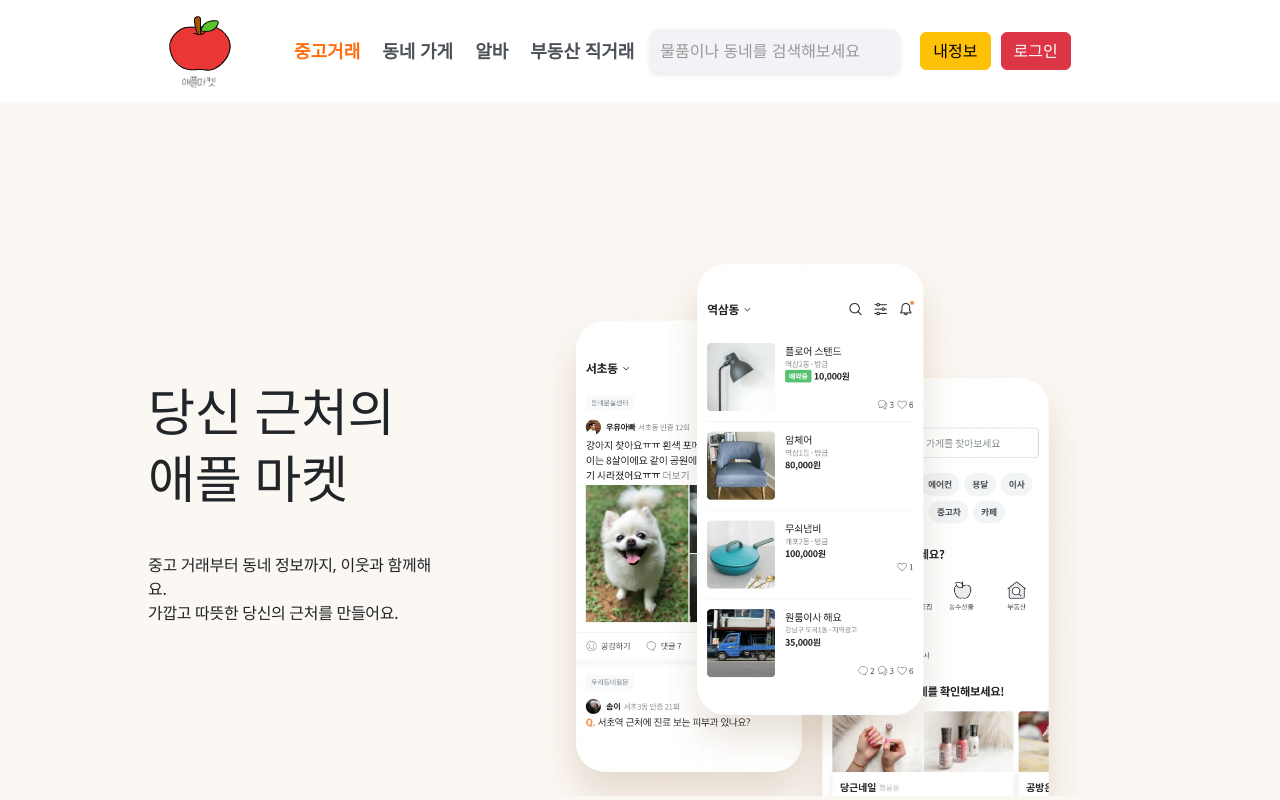
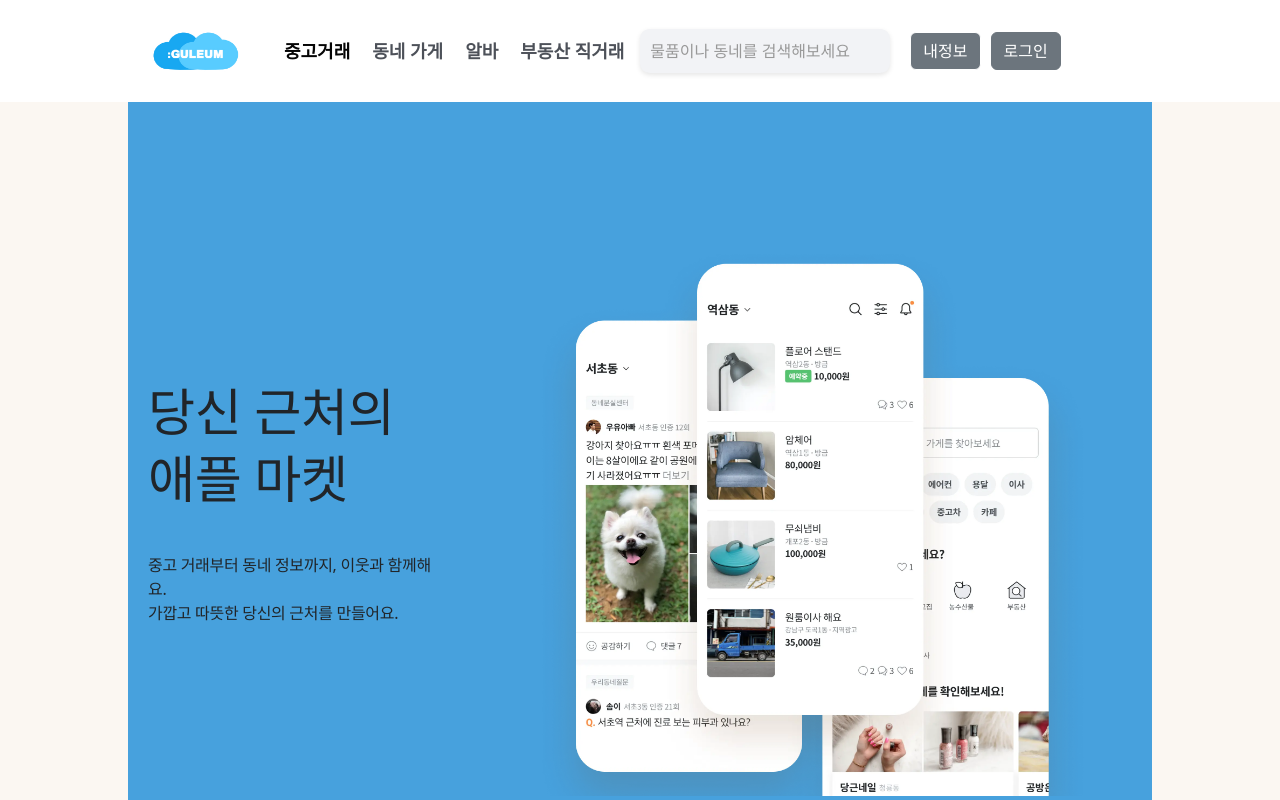
Before and after one commit to f-lab-leekc3813/cloud-team, a React (Create React App) app in the folder front/: page / in a window 1280 px wide. Shown: the top 800 px of the page. Built offline with nearby package versions, Linux system fonts and the light colour scheme.

Commit message:
2023-07-18

```diff
--- a/front/src/component/EstateBody/Content1.module.css
+++ b/front/src/component/EstateBody/Content1.module.css
@@ -3,7 +3,7 @@
         height: 19.6875rem;
         position: relative;
         width: 100%;
-        background: #d2edfa;
+        background: #CDFCF6;
         overflow: hidden;
         display: block;
     }
--- a/front/src/component/Header.js
+++ b/front/src/component/Header.js
@@ -21,7 +21,7 @@ function Header () {
         <div className = {classes.header}>
             <div className = {classes.header_wrap}>
                 <div className = {classes.header_content}>
-                    <img src='images/logo.png' alt='로고' />
+                    <img className={classes.header_image} src='/images/cloudlogo.jpg' alt='로고' />
                 </div>
                     <Link to = '/' className = {classes.header_content}>
                         <button className={classes.header_menu_selected} >중고거래</button>
@@ -39,7 +39,7 @@ function Header () {
                 <div className = {classes.header_content}>
                     <form className={classes.header_form}>
                          <input className={classes.search_input} type="text" placeholder="물품이나 동네를 검색해보세요" />
-                         <Button onClick={loginHandler} variant="warning" style={{marginRight : '10px'}}>내정보</Button>
+                         <Button className={classes.my_page} onClick={loginHandler} variant="warning" style={{marginRight : '10px'}}>내정보</Button>
                     </form>
                     <LoginButton  />
                 </div>
--- a/front/src/component/Header.module.css
+++ b/front/src/component/Header.module.css
@@ -24,8 +24,12 @@
     text-decoration: none;
 }
 
+.header_image{
+    width:140px;
+    height:130px;
+}
 .header_menu_selected {
-    color: #ff6f0f;
+    color: #050505;
 	font-style: normal;
 	font-weight: 700;
 	font-size:large;
@@ -79,3 +83,21 @@
     cursor: pointer;
     margin-left: 50px;
 }
+
+
+.my_page{
+    --bs-btn-color: #fff;
+    --bs-btn-bg: #6c757d;
+    --bs-btn-border-color: #fff;
+    --bs-btn-hover-color: #fff;
+    --bs-btn-hover-bg: #5c636a;
+    --bs-btn-hover-border-color: #fff;
+    --bs-btn-focus-shadow-rgb: 217,164,6;
+    --bs-btn-active-color: #000;
+    --bs-btn-active-bg: #5c636a;
+    --bs-btn-active-border-color: #5c636a;
+    --bs-btn-active-shadow: inset 0 3px 5px rgba(0, 0, 0, 0.125);
+    --bs-btn-disabled-color: #000;
+    --bs-btn-disabled-bg: #5c636a;
+    --bs-btn-disabled-border-color: #5c636a;
+}
--- a/front/src/component/HomeBody/Content1.module.css
+++ b/front/src/component/HomeBody/Content1.module.css
@@ -16,6 +16,7 @@
 .content1_wrap {
     padding: 20px;
     width: 100%;
+    background-color: #47a1dd;
 }
 
 .big {
--- a/front/src/component/HomeBody/Content2.module.css
+++ b/front/src/component/HomeBody/Content2.module.css
@@ -1,7 +1,7 @@
 .content2 {
     height: 700px;
     width: 100%;
-    background-color: white;
+    background-color: #EA8FEA;
     display: flex;
     justify-content: center;
 }
@@ -15,6 +15,7 @@
 .content2_wrap {
     padding: 20px;
     width: 100%;
+    background-color: #BCCEF8;
 }
 
 .mountain_img{
--- a/front/src/component/LoginButton.js
+++ b/front/src/component/LoginButton.js
@@ -16,7 +16,7 @@ const LoginButton = () => {
 
   return (
     <>
-      <Button variant="danger" onClick={openModal}>로그인</Button>
+      <Button variant="secondary"  onClick={openModal}>로그인</Button>
       <SignIn isOpen={isModalOpen} close={closeModal} />
     </>
   );
--- a/front/src/component/SignIn.js
+++ b/front/src/component/SignIn.js
@@ -114,7 +114,7 @@ const SignIn = ({ isOpen, close }) => {
               ×
             </span>
             <div className={classes.modalContents} onClick={(e) => e.stopPropagation()}>
-              <img className={classes.signinIcon} src="images/logo.png" alt="애플마켓 로그인" />
+              <img className={classes.signinIcon} src="/images/cloudlogo.jpg" alt="애플마켓 로그인" />
               {isSignUp ?
               <input
                 name="nickname"
```
Also changed, not shown: front/public/images/cloudlogo.jpg (added), front/src/component/SignIn.module.css (line endings or trailing spaces).
